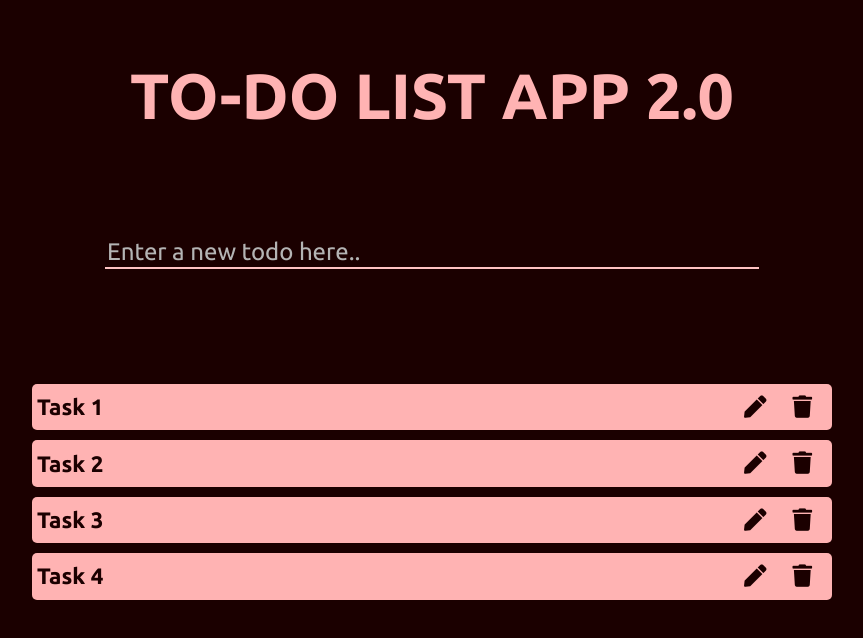
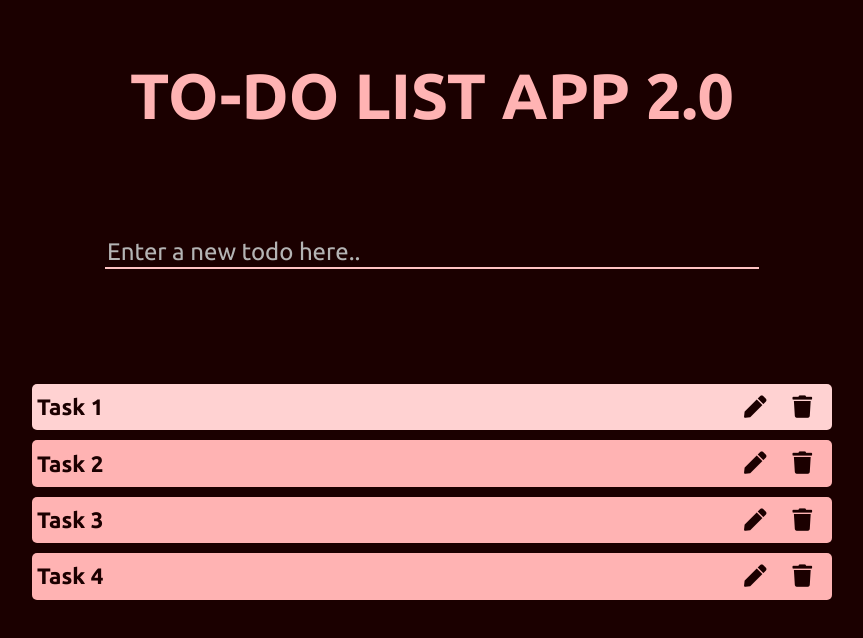
Before and after one commit to aakkss37/MERN-TODO-2.O, a React (Create React App) app in the folder client/: page / in a window 1280 px wide. In both pictures the pointer is over the element "Task 1". Shown: the top 638 px of the page, without its empty margins (208-1071 px from the left). Built offline with nearby package versions, Linux system fonts and the light colour scheme.

Commit message:
css modification

```diff
--- a/client/src/App.css
+++ b/client/src/App.css
@@ -61,6 +61,9 @@ body * {
 	margin: 10px;
 	border-radius: 5px;
 }
+.todoData:hover{
+	background-color: rgb(255, 210, 210);
+}
 .action{
 	padding: 2px;
 }
```
